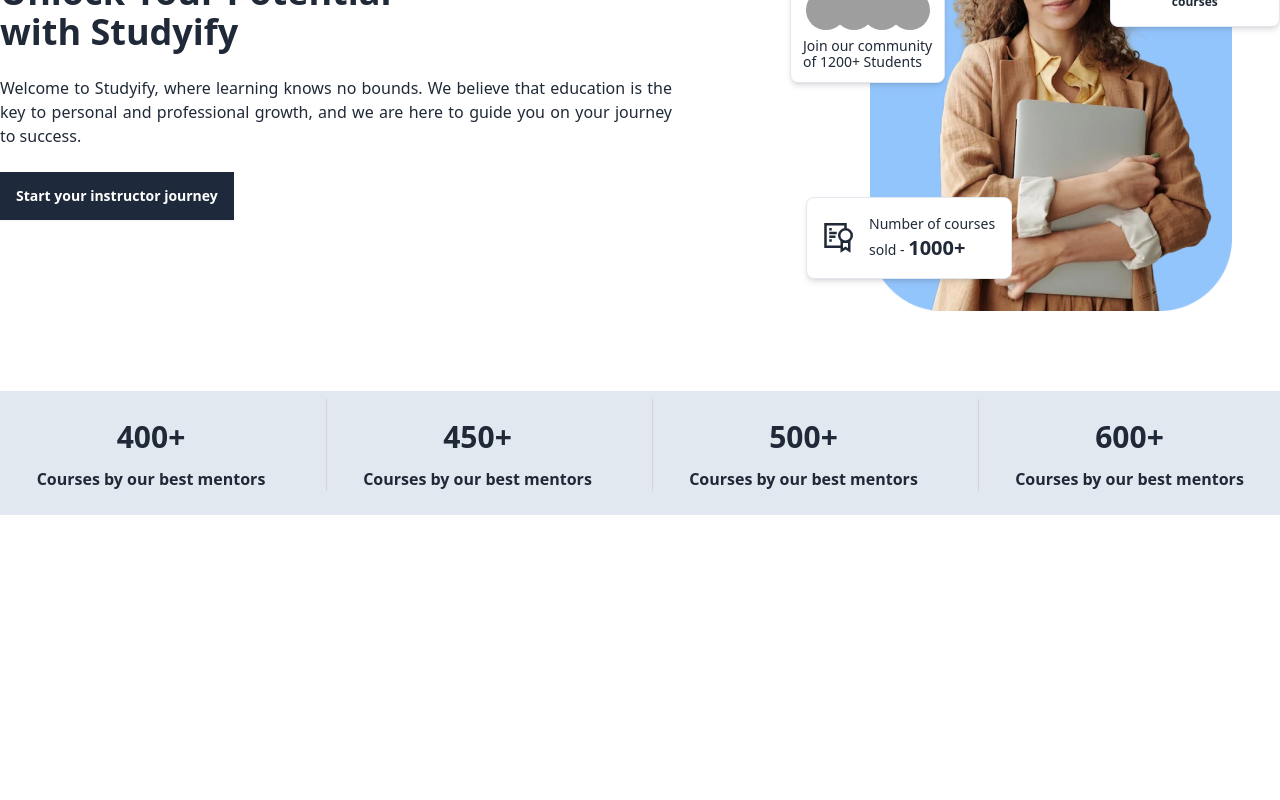
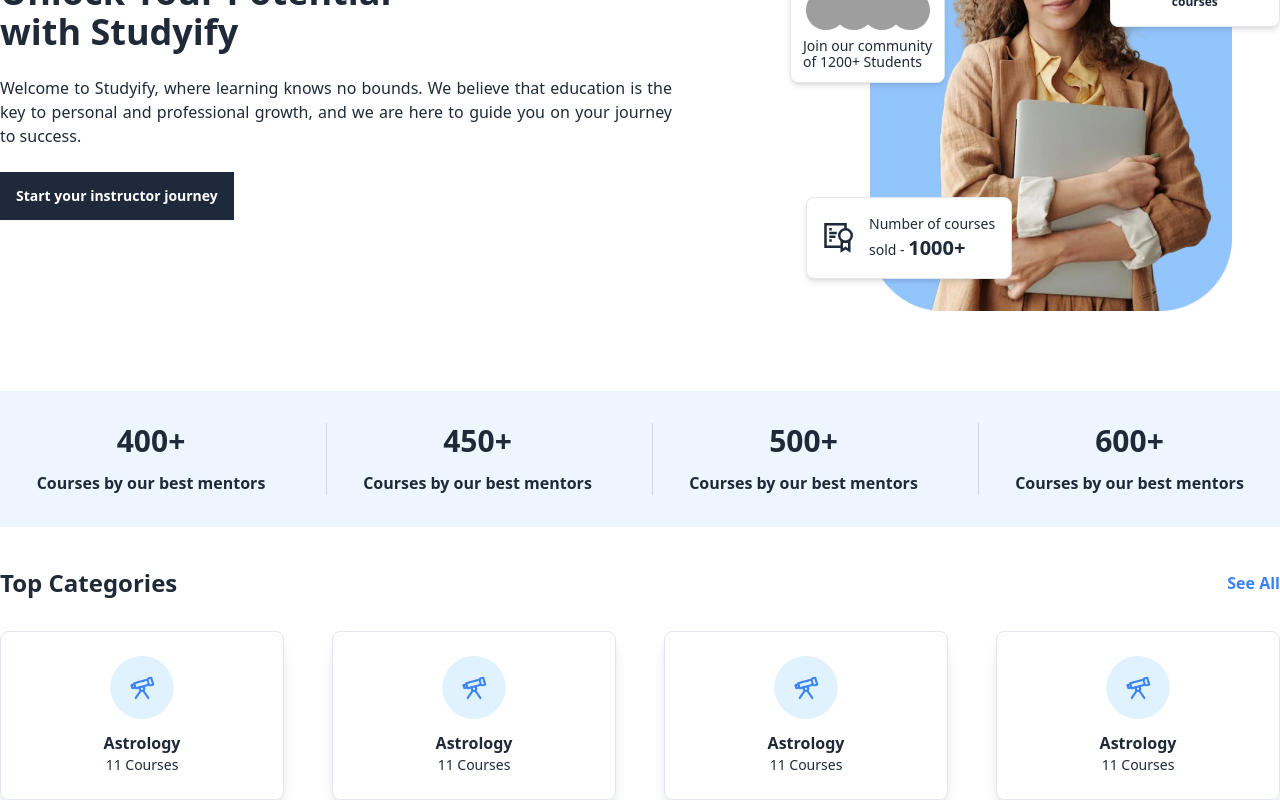
Before and after one commit to TahmidShawn/studyify-client, a React (Vite) app: page / in a window 1280 px wide. Shown: the part 242-1042 px from the top of the page. Before the commit the page ends 800 px from the top, so only its background shows below. Built offline with nearby package versions, Linux system fonts and the light colour scheme; grey boxes are pictures that could not be loaded.

Commit message:
feat: designed the categories section

```diff
--- a/src/components/banner/Banner.jsx
+++ b/src/components/home/banner/Banner.jsx
@@ -1,8 +1,9 @@
-import bannerImage from "./../../assets/banner-img.png";
-import bannerBg from "./../../assets/banner-frame-1.png";
+import bannerImage from "./../../../assets/banner-img.png";
+import bannerBg from "./../../../assets/banner-frame-1.png";
 import BannerFrameTopLeft from "./BannerFrameTopLeft";
 import BannerFrameBottomLeft from "./BannerFrameBottomLeft";
 import BannerFrameTopRight from "./BannerFrameTopRight";
+import { motion } from "framer-motion";
 
 const Banner = () => {
   return (
@@ -13,7 +14,13 @@
           className="relative bg-contain bg-bottom bg-no-repeat mr-[6px] lg:mr-12"
           style={{ backgroundImage: `url(${bannerBg})` }}
         >
-          <img src={bannerImage} className="ml-5" />
+          <motion.img
+            initial={{ opacity: 0 }}
+            whileInView={{ opacity: 1 }}
+            viewport={{ once: true }}
+            src={bannerImage}
+            className="ml-5"
+          />
 
           {/* img top left part  */}
 
--- /dev/null
+++ b/src/components/home/categories/Categories.jsx
@@ -0,0 +1,44 @@
+import SectionTitle from "../../shared/sectionTitle/SectionTitle";
+import categoryImg1 from "./../../../assets/category-1.png";
+
+const Categories = () => {
+  return (
+    <div className="mt-10">
+      {/* title section  */}
+      <SectionTitle
+        categoryName="Top Categories"
+        categoryLink="/top-categories"
+      />
+
+      {/* contain section  */}
+      <section className="grid grid-cols-2 md:grid-cols-4 gap-4 lg:gap-12 mt-8">
+        {/* category-1  */}
+        <div className="text-center border-[1px] py-6 border-[#E2E8F0] rounded-lg shadow-lg">
+          <img src={categoryImg1} alt="Category Img" className="w-16 mx-auto" />
+          <h3 className="font-bold mt-3">Astrology</h3>
+          <p className="text-sm">11 Courses</p>
+        </div>
+        {/* category-2  */}
+        <div className="text-center border-[1px] py-6 border-[#E2E8F0] rounded-lg shadow-lg">
+          <img src={categoryImg1} alt="Category Img" className="w-16 mx-auto" />
+          <h3 className="font-bold mt-3">Astrology</h3>
+          <p className="text-sm">11 Courses</p>
+        </div>
+        {/* category-3  */}
+        <div className="text-center border-[1px] py-6 border-[#E2E8F0] rounded-lg shadow-lg">
+          <img src={categoryImg1} alt="Category Img" className="w-16 mx-auto" />
+          <h3 className="font-bold mt-3">Astrology</h3>
+          <p className="text-sm">11 Courses</p>
+        </div>
+        {/* category-4  */}
+        <div className="text-center border-[1px] py-6 border-[#E2E8F0] rounded-lg shadow-lg">
+          <img src={categoryImg1} alt="Category Img" className="w-16 mx-auto" />
+          <h3 className="font-bold mt-3">Astrology</h3>
+          <p className="text-sm">11 Courses</p>
+        </div>
+      </section>
+    </div>
+  );
+};
+
+export default Categories;
--- a/src/components/statsBanner/StatsBanner.jsx
+++ b/src/components/home/statsBanner/StatsBanner.jsx
@@ -1,21 +1,21 @@
 const StatsBanner = () => {
   return (
-    <div className="mt-20 pb-6 pt-2 bg-[#E2E8F0]">
-      <div className="grid lg:grid-cols-4 grid-cols-2 gap-x-6 gap-y-12 divide-x divide-gray-300">
+    <div className="mt-20 py-8 bg-[#edf6ff]">
+      <div className="grid lg:grid-cols-4 grid-cols-2 gap-x-6 gap-y-12 divide-x divide-gray-300 max-w-screen-xl mx-auto">
         <div className="text-center">
-          <h3 className="text-3xl font-bold mt-5">400+</h3>
+          <h3 className="text-3xl font-bold">400+</h3>
           <p className="font-semibold mt-3">Courses by our best mentors</p>
         </div>
         <div className="text-center">
-          <h3 className="text-3xl font-bold mt-5">450+</h3>
+          <h3 className="text-3xl font-bold ">450+</h3>
           <p className="font-semibold mt-3">Courses by our best mentors</p>
         </div>
         <div className="text-center">
-          <h3 className="text-3xl font-bold mt-5">500+</h3>
+          <h3 className="text-3xl font-bold ">500+</h3>
           <p className="font-semibold mt-3">Courses by our best mentors</p>
         </div>
         <div className="text-center">
-          <h3 className="text-3xl font-bold mt-5">600+</h3>
+          <h3 className="text-3xl font-bold ">600+</h3>
           <p className="font-semibold mt-3">Courses by our best mentors</p>
         </div>
       </div>
--- a/src/components/shared/navbar/Navbar.jsx
+++ b/src/components/shared/navbar/Navbar.jsx
@@ -168,9 +168,9 @@
               <li className="mr-12 hover:border-b-[1px] hover:border-slate-700 border-b-[1px] border-transparent cursor-pointer duration-500">
                 Teach on Studyify
               </li>
-              <li>
+              <motion.li whileHover={{ scale: 1.1 }} whileTap={{ scale: 0.9 }}>
                 <BsCartDash className="text-2xl cursor-pointer" />
-              </li>
+              </motion.li>
               <li>
                 <button className="border-[1px] border-slate-700 py-[6px] px-8 text-lg hover:bg-slate-700 hover:text-white duration-300">
                   Login
--- /dev/null
+++ b/src/components/shared/sectionTitle/SectionTitle.jsx
@@ -0,0 +1,24 @@
+import PropTypes from "prop-types";
+import { Link } from "react-router-dom";
+
+const SectionTitle = ({ categoryName, categoryLink }) => {
+  return (
+    <div className="flex justify-between items-center mx-4 lg:mx-0">
+      <h1 className="text-2xl font-bold">{categoryName}</h1>
+
+      <Link
+        to={categoryLink}
+        className="text-[#3B82F6] font-bold"
+      >
+        See All
+      </Link>
+    </div>
+  );
+};
+
+SectionTitle.propTypes = {
+  categoryName: PropTypes.string.isRequired,
+  categoryLink: PropTypes.string.isRequired,
+};
+
+export default SectionTitle;
--- a/src/pages/home/Home.jsx
+++ b/src/pages/home/Home.jsx
@@ -1,5 +1,6 @@
-import Banner from "../../components/banner/Banner";
-import StatsBanner from "../../components/statsBanner/StatsBanner";
+import Banner from "../../components/home/banner/Banner";
+import Categories from "../../components/home/categories/Categories";
+import StatsBanner from "../../components/home/statsBanner/StatsBanner";
 
 const Home = () => {
   return (
@@ -8,6 +9,9 @@
         <Banner />
       </div>
       <StatsBanner />
+      <div className="max-w-screen-xl mx-4 lg:mx-auto">
+        <Categories />
+      </div>
     </div>
   );
 };
```
Also changed, not shown: src/assets/category-1.png (added), src/components/home/banner/BannerFrameBottomLeft.jsx (renamed from src/components/banner/BannerFrameBottomLeft.jsx), src/components/home/banner/BannerFrameTopLeft.jsx (renamed from src/components/banner/BannerFrameTopLeft.jsx), src/components/home/banner/BannerFrameTopRight.jsx (renamed from src/components/banner/BannerFrameTopRight.jsx).
